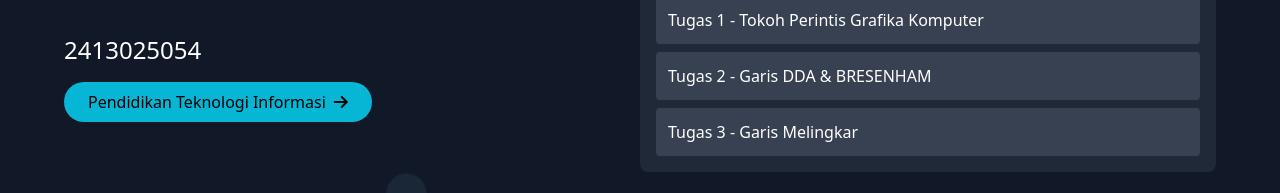
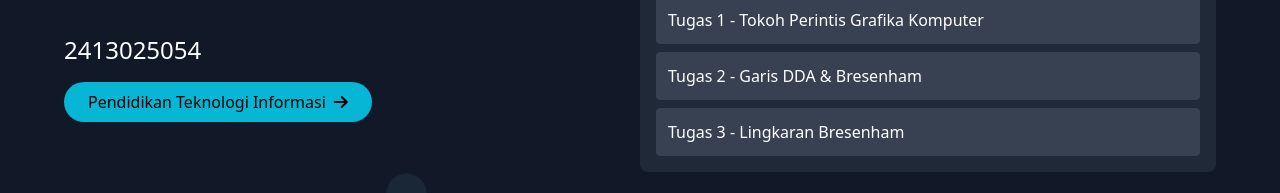
Before and after one commit to inoR007/2413025054, a plain HTML site: page index.html in a window 1280 px wide. Shown: the part 384-577 px from the top of the page. Drawn offline with nearby package versions, Linux system fonts and the light colour scheme.

Commit message:
index.html

```diff
--- a/index.html
+++ b/index.html
@@ -140,10 +140,10 @@
             <a href="https://drive.google.com/file/d/1ET-L9HzJQ5XkAZRlnze0i6cyDVMOWokp/view?usp=sharing" target="_blank">Tugas 1 - Tokoh Perintis Grafika Komputer</a>
           </li>
           <li class="bg-gray-700 p-3 rounded hover:scale-105 transition-transform">
-            <a href="https://drive.google.com/file/d/1bBCSOAq5OXQ6dz-9vKGPIm2MeN8fBWUZ/view?usp=sharing" target="_blank">Tugas 2 - Garis DDA & BRESENHAM</a>
+            <a href="https://drive.google.com/file/d/1bBCSOAq5OXQ6dz-9vKGPIm2MeN8fBWUZ/view?usp=sharing" target="_blank">Tugas 2 - Garis DDA & Bresenham</a>
           </li>
           <li class="bg-gray-700 p-3 rounded hover:scale-105 transition-transform">
-            <a href="https://link-tugas3.com" target="_blank">Tugas 3 - Garis Melingkar</a>
+            <a href="https://drive.google.com/file/d/14jWj8RDREj4MGRJS9-AbmAupnYU4gDsa/view?usp=sharing">Tugas 3 - Lingkaran Bresenham</a>
           </li>
         </ul>
       </section>
```
